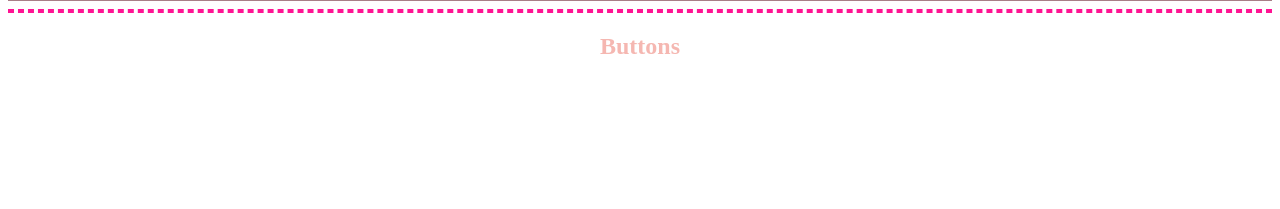
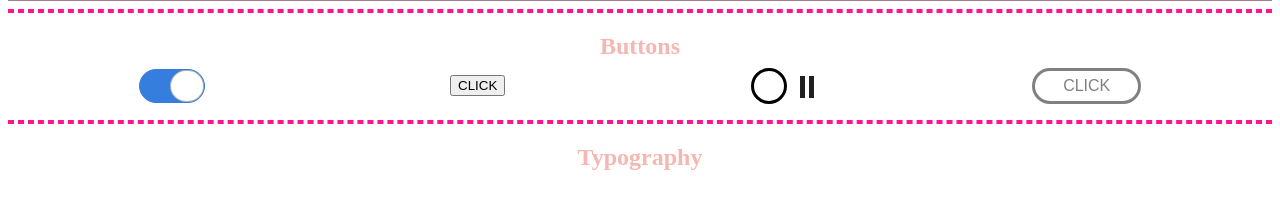
Before and after one commit to jereyes1/components-library, a plain HTML site: page index.html in a window 1280 px wide. Shown: the part 229-438 px from the top of the page. Drawn offline with Linux system fonts and the light colour scheme.

Commit message:
Buttons finished
Finished HTML and CSS for the buttons without the names on the bottom.

```diff
--- a/css/styles.css
+++ b/css/styles.css
@@ -44,3 +44,87 @@ hr {
    border: dashed 2px;
    color: deeppink;
 }
+.switch-button {
+  display: flex;
+  border-radius: 9999px;
+  height: 32px;
+  width: 64px;
+  background-color: rgba(0, 0, 0, 0.1);
+  border: 1px solid rgba(0, 0, 0, 0.3);
+
+  background-color: #357edd;
+  border: 1px solid #357edd;
+  justify-content: flex-end;
+}
+
+.label-input {
+  display: none;
+}
+
+.label-circle {
+  border-radius: 9999px;
+  width: 32px;
+  background-color: #fff;
+  border: 1px solid rgba(0, 0, 0, 0.3);
+}
+
+button:hover {
+  background-color: yellow;
+}
+
+.container_2 {
+  align-items: center;
+  display: flex;
+  list-style-type: none;
+  margin: 0;
+
+  padding: .50rem;
+  justify-content: space-around;
+}
+
+.container_3 {
+  position: relative;
+}
+
+.button__pause {
+  display: block;
+  box-sizing: border-box;
+  width: 0;
+  height: 24px;
+  border-color: transparent transparent transparent #202020;
+  transition: 100ms all ease;
+  cursor: pointer;
+  border-style: double;
+  border-width: 0px 0 0px 14px;
+  margin-top: 5px;
+  font-size: 22px;
+
+}
+div.button__pause {
+  position: absolute;
+  right: 280px; /*most likely to change*/
+  width: 200px;
+  height: 22px;
+}
+
+.button__pause:hover {
+  border-color: transparent transparent transparent #404040;
+}
+
+.btn {
+  display: block;
+  height: 30px;
+  width: 30px;
+  border-radius: 50%;
+  border: 3px solid black;
+}
+
+.hollow-click {
+  border: 3px solid grey;
+  background-color: white;
+  color: grey;
+  padding: 6px 28px;
+  font-size: 16px;
+  cursor: pointer;
+  border-radius: 9999px;
+}
--- a/index.html
+++ b/index.html
@@ -39,6 +39,20 @@
     </ul>
     <hr>
     <h2>Buttons</h2>
-
+    <ul class="container_2">
+      <label class="switch-button">
+        <input type="checkbox" class="label-input" />
+        <div class="label-circle"> </div>
+      </label>
+      <label class="block-button">
+        <button>CLICK</button>
+      </label>
+      <div class="btn">
+        <div class="button__pause"> </div>
+      </div>
+      <button class="hollow-click">CLICK</button>
+    </ul>
+    <hr>
+    <h2>Typography</h2>
   </body>
 </html>
```
Also changed, not shown: 1 other file.
